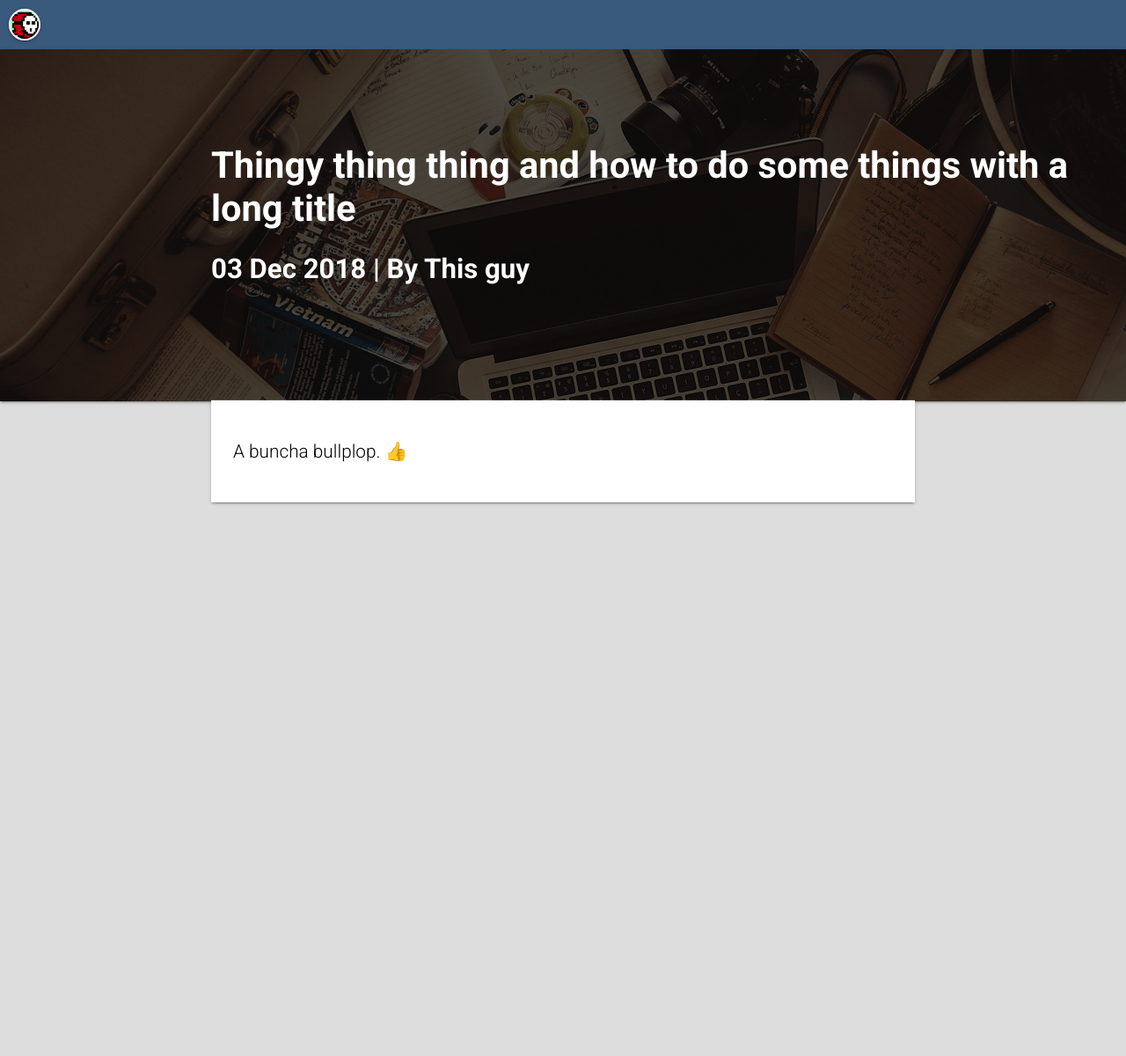
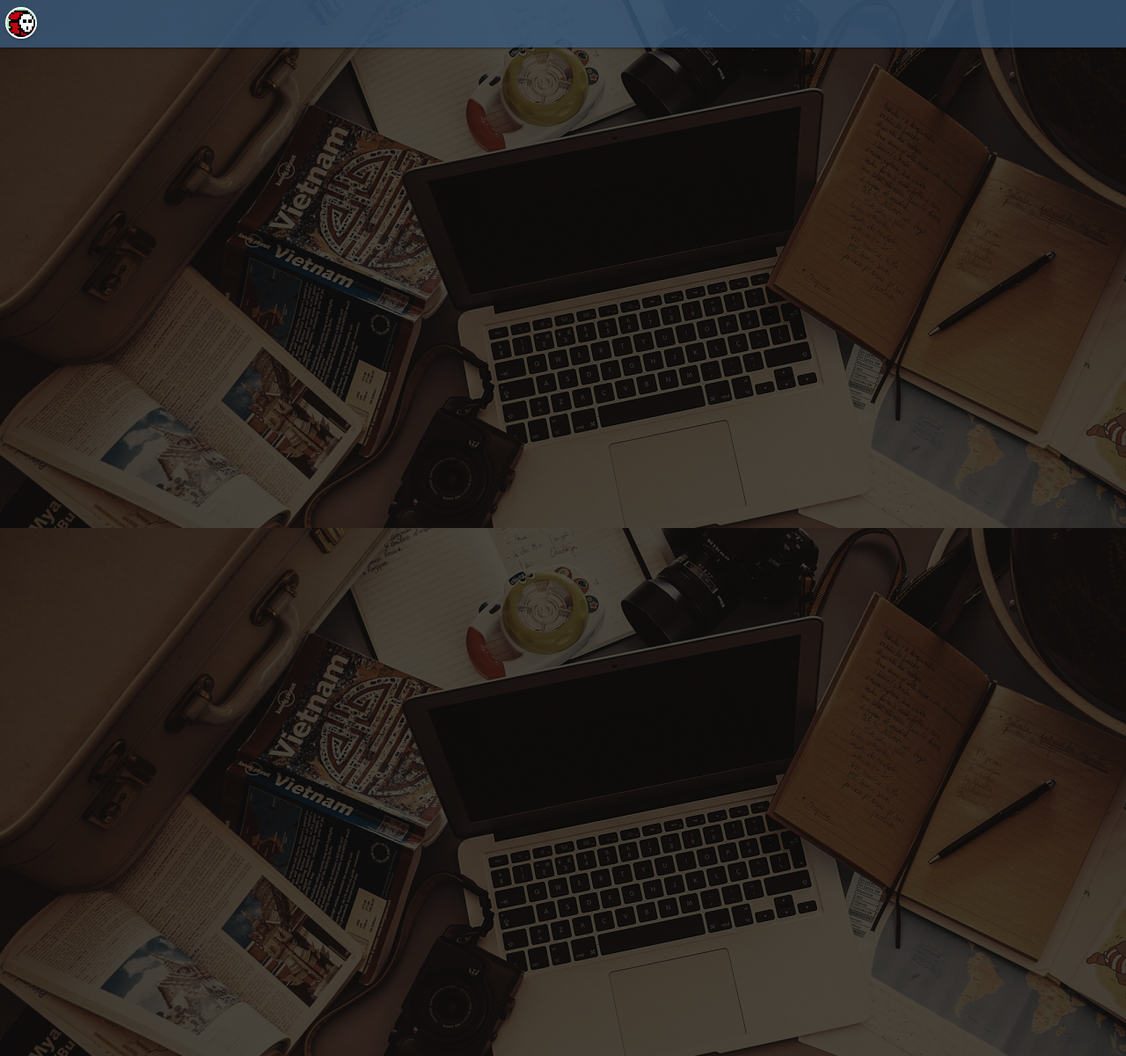
Before and after one commit to malecus/Blog, a Jekyll site: the page built from _posts/2018-12-03-First-Post.md, in a window 1280 px wide and 1200 px high. Shown: the whole window at 88% size. Built offline with Jekyll 4.4.1, drawn with Linux system fonts in a browser that asks for light colours; emoji names are drawn with the system emoji font.

Commit message:
+Fixed header, broken content

```diff
--- a/_includes/header.html
+++ b/_includes/header.html
@@ -1,3 +1,4 @@
-<div class="header">
+<div class="fixed">
+  <div class="header fixed"></div>
   <img src="/assets/img/avatar.png" alt="avatar" class="avatar">
 </div>
--- a/_layouts/post.html
+++ b/_layouts/post.html
@@ -2,17 +2,16 @@
 layout: default
 ---
 <div class="post-header">
-  <div class="center">
+  <!-- <div class="center">
     <div class="vertically-center">
-    <!-- <h1 class="header-title">{{ page.title }}</h1> -->
       <h1 class="header-title">Thingy thing thing and how to do some things with a long title</h1>
       <h2 style="color:white;">{{ page.date | date_to_string }} | By {{ page.author }}</h2>
     </div>
-  </div>
+  </div> -->
 </div>
-
+<!--
 <div class="center">
   <div class="content">
     {{ content }}
   </div>
-</div>
+</div> -->
--- a/_sass/main.scss
+++ b/_sass/main.scss
@@ -10,23 +10,31 @@
   // background-color: #223549;
   background-color: #DDD;
 }
+
+.fixed {
+  top: 0;
+  overflow: hidden;
+  position: fixed;
+  width: 100%;
+}
+
 .avatar {
   width: 32px;
   height: 32px;
   border-radius: 50%;
   border: 2px solid white;
-  vertical-align: middle;
+  margin-top: 8px;
+  margin-left: 6px;
   box-shadow: 0 2px 2px 0 rgba(0,0,0,.14), 0 3px 1px -2px rgba(0,0,0,.2), 0 1px 5px 0 rgba(0,0,0,.12);
 }
+
 .header {
-  //position: fixed;
-  top: 0;
+  z-index: -1;
+  opacity: 0.8;
   background-color: #3A5A7C;
   color: white;
-  display: block;
-  width: 100%;
-  margin: 0;
-  padding: 10px;
+
+  height: 54px;
   box-shadow: 0 2px 2px 0 rgba(0,0,0,.14), 0 3px 1px -2px rgba(0,0,0,.2), 0 1px 5px 0 rgba(0,0,0,.12);
   font-size: 1.6rem;
   // overflow: hidden;
@@ -65,8 +73,7 @@
 }
 
 .post-header {
-  height: 400px;
-  position: relative;
+  height: 1200px;
   background: linear-gradient(
     rgba(0, 0, 0, 0.7),
     rgba(0, 0, 0, 0.7)
```
